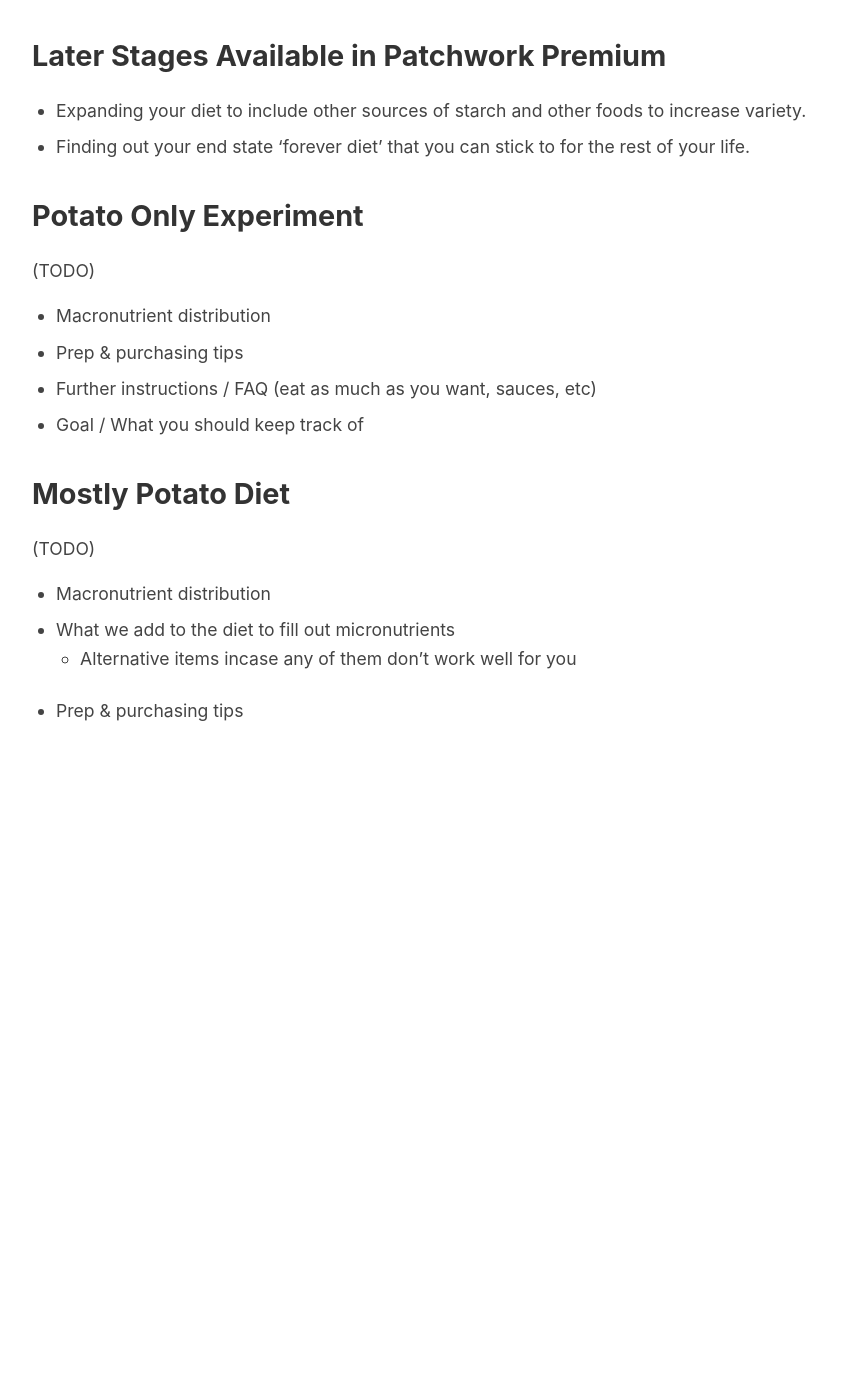
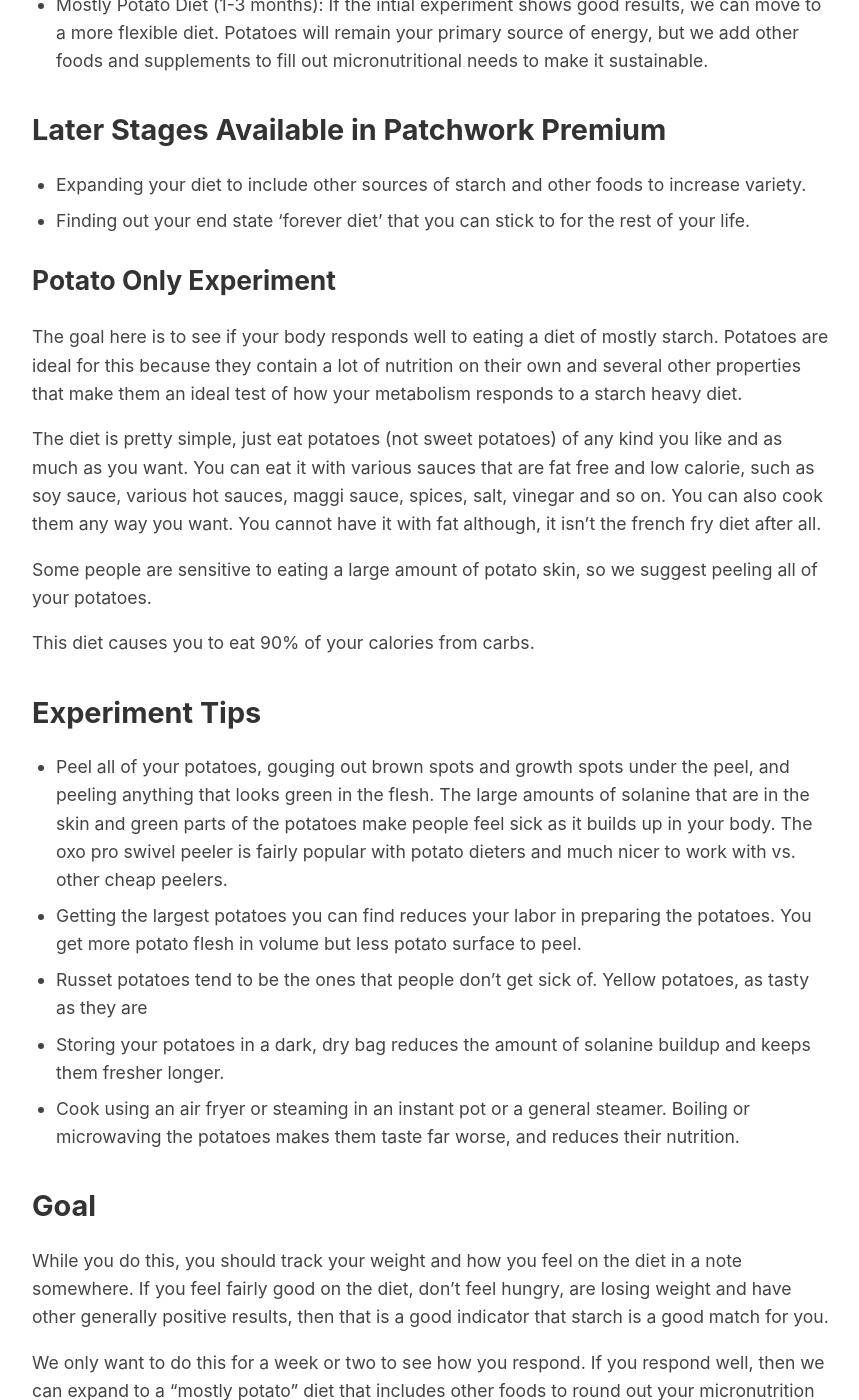
Before and after one commit to macmetrep/macmetrep.github.io, a Jekyll site: the page built from guides/very-high-starch-diet.md, in a window 1280 px wide and 1400 px high, scrolled down 796 px. Shown: the whole window, without its empty margins (208-1067 px from the left). Built offline with Jekyll 4.4.1, drawn with Linux system fonts in a browser that asks for light colours; before the commit the page ends 1577 px from its top, so only the background shows below that; some of the changed text lies outside the part shown.

Commit message:
finish potato diet

```diff
--- a/guides/very-high-starch-diet.md
+++ b/guides/very-high-starch-diet.md
@@ -4,10 +4,12 @@
 permalink: /guides/very-high-starch-diet.html
 ---
 
+# Intro
+
 ## Match Reasons
-One core principle of our system is matching your diet to what works best for your body.  One major part of this is which foods do you extract the most energy from in a usable form for the rest of your body.  Based on your answers, we have determined that your body probably works best with starch as a primary source of energy.
+One core principle of our system is matching your diet to what works best for your body.  One major part of this is which foods do you extract the most energy from in a usable form for the rest of your body.  Based on your answers, we have determined that your body probably works best with starch as a primary source of energy in it's current state.
 
-You have also shown a high level of interest in achieving results quickly and are willing to modify your diet to a large degree to achieve this.  If you find these recommendations too extreme, you can try the more flexible [High Starch Diet](/guides/high-starch-diet.html) instead.
+You have also shown a high level of interest in achieving results quickly and are willing to modify your diet to a large degree to achieve this.  If you find these recommendations too extreme, you can try the more flexible [High Starch Diet](/high-starch-diet.html) instead.
 
 ## Stages
 * Potato Only Experiment (1-2 weeks):  Eat only potatoes, along with fat free low calorie sauces, such as soy sauce, siracha, vinegar, pepper and so on.  The goal here is to isolate variables and see how your body responds to a very high starch diet without anything else potentially interfering with the results.
@@ -17,20 +19,59 @@
 * Expanding your diet to include other sources of starch and other foods to increase variety.
 * Finding out your end state 'forever diet' that you can stick to for the rest of your life.
 
-## Potato Only Experiment
+# Potato Only Experiment
 
-(TODO)
+The goal here is to see if your body responds well to eating a diet of mostly starch.  Potatoes are ideal for this because they contain a lot of nutrition on their own and several other properties that make them an ideal test of how your metabolism responds to a starch heavy diet.
 
-* Macronutrient distribution
-* Prep & purchasing tips
-* Further instructions / FAQ (eat as much as you want, sauces, etc)
-* Goal / What you should keep track of
+The diet is pretty simple, just eat potatoes (not sweet potatoes) of any kind you like and as much as you want.  You can eat it with various sauces that are fat free and low calorie, such as soy sauce, various hot sauces, maggi sauce, spices, salt, vinegar and so on.  You can also cook them any way you want.   You cannot have it with fat although, it isn't the french fry diet after all.
 
-## Mostly Potato Diet
+Some people are sensitive to eating a large amount of potato skin, so we suggest peeling all of your potatoes.
 
-(TODO)
+This diet causes you to eat 90% of your calories from carbs.
 
-* Macronutrient distribution
-* What we add to the diet to fill out micronutrients
-    * Alternative items incase any of them don't work well for you
-* Prep & purchasing tips
+## Experiment Tips
+
+* Peel all of your potatoes, gouging out brown spots and growth spots under the peel, and peeling anything that looks green in the flesh. The large amounts of solanine that are in the skin and green parts of the potatoes make people feel sick as it builds up in your body. The oxo pro swivel peeler is fairly popular with potato dieters and much nicer to work with vs. other cheap peelers.
+* Getting the largest potatoes you can find reduces your labor in preparing the potatoes. You get more potato flesh in volume but less potato surface to peel.
+* Russet potatoes tend to be the ones that people don't get sick of. Yellow potatoes, as tasty as they are
+* Storing your potatoes in a dark, dry bag reduces the amount of solanine buildup and keeps them fresher longer.
+* Cook using an air fryer or steaming in an instant pot or a general steamer. Boiling or microwaving the potatoes makes them taste far worse, and reduces their nutrition.
+
+## Goal
+
+While you do this, you should track your weight and how you feel on the diet in a note somewhere.   If you feel fairly good on the diet, don't feel hungry, are losing weight and have other generally positive results, then that is a good indicator that starch is a good match for you.
+
+We only want to do this for a week or two to see how you respond.  If you respond well, then we can expand to a "mostly potato" diet that includes other foods to round out your micronutrition and improve taste.
+
+If the diet doesn't agree with you, even after peeling your potatoes, using russet potatoes and cooking them in an air fryer, baking or steaming, then it is probably not a match for you and this tells us that starch is probably not your macronutrient of choice.
+
+# Mostly Potato Diet
+
+Congrats, we have figured out your macronutrient of choice!  Now we can expand the diet further to make sure you get enough micronutrients in the long term as you lose weight using starch.  We basically want to add foods to make the diet balanced, while keeping as much of your calories coming from potatoes.
+
+One example addition is:
+
+1. 🥚 3 eggs, poached in the microwave with runny yolks to have more nutrition from runny vs. hard yolks. (choline and many other micronutrients, 250 cal)
+2. 🫐 100-120g of frozen acai berry + 10-15g of honey or maple syrup (vitamin E + minerals and others) (120 cal)
+3. 🥕 1 large carrot (vitamin A, 50 cal)
+4. 🍙 Nori seaweed sheets (for iodine + spice) (2 cal)
+5. 🍫 20g of 80% dark chocolate
+6. 💊 Supplements: Methylfolate, Zinc (25mg), selenium (100mg), and a vitamin K MK-7 supplement.  Vitamin D is another supplement, but you also can get that from sun exposure.
+
+If any of the above foods do not agree with you, or are not easily available, you can use an app like [Cronometer](https://cronometer.com/) to calculate what would cover your micronutritional needs, or potentially subsitute it with a supplement.  Make sure to track all of the food you eat in a day, including the potatoes to know how much micronutrition you need.
+
+### Poaching Eggs in the Microwave
+
+Eggs are a very good source of nutrition, but need to be cooked to eat.  We found poaching eggs in the microwave to be the best balance of time, dishes, simplicity and convienience.  It can be done almost anywhere, such as an office and does not taste like a "microwave cooked" food at all.
+
+Instructions:
+
+1. Get a microwave safe, non-plastic bowl, such as a ceramic or glass bowl.
+2. Pour some water in the bowl.  Make sure to not fill it too much so water doesn't spill as you boil the water or move it around.
+3. Put some salt in the bowl or a salty sauce such as soy sauce to prevent overboiling
+4. Crack a few eggs into the bowl with water inside.  Fish out any shells you might crack into the bowl.  As you get good at this you won't get shells in the bowl very often.
+5. Heat on high for 2.5 to 3.5 minutes, depending on the power of your microwave, the amount of water you put in and how well done you want the eggs.  As you do this multiple times you will learn the best amount of time you need to poach the eggs the way you like with the equipment you have.
+6. If the eggs are underdone feel free to put them in for another 30s
+7. Fish them out of the bowl with a slotted spoon, or a normal fork and knife.  If you use normal sized utensils, then we suggest doing one egg at a time since they tend to break apart otherwise.
+8. Rinse the bowl and throw it in the dishwasher!
+9. Enjoy your freshly cooked eggs.
```
